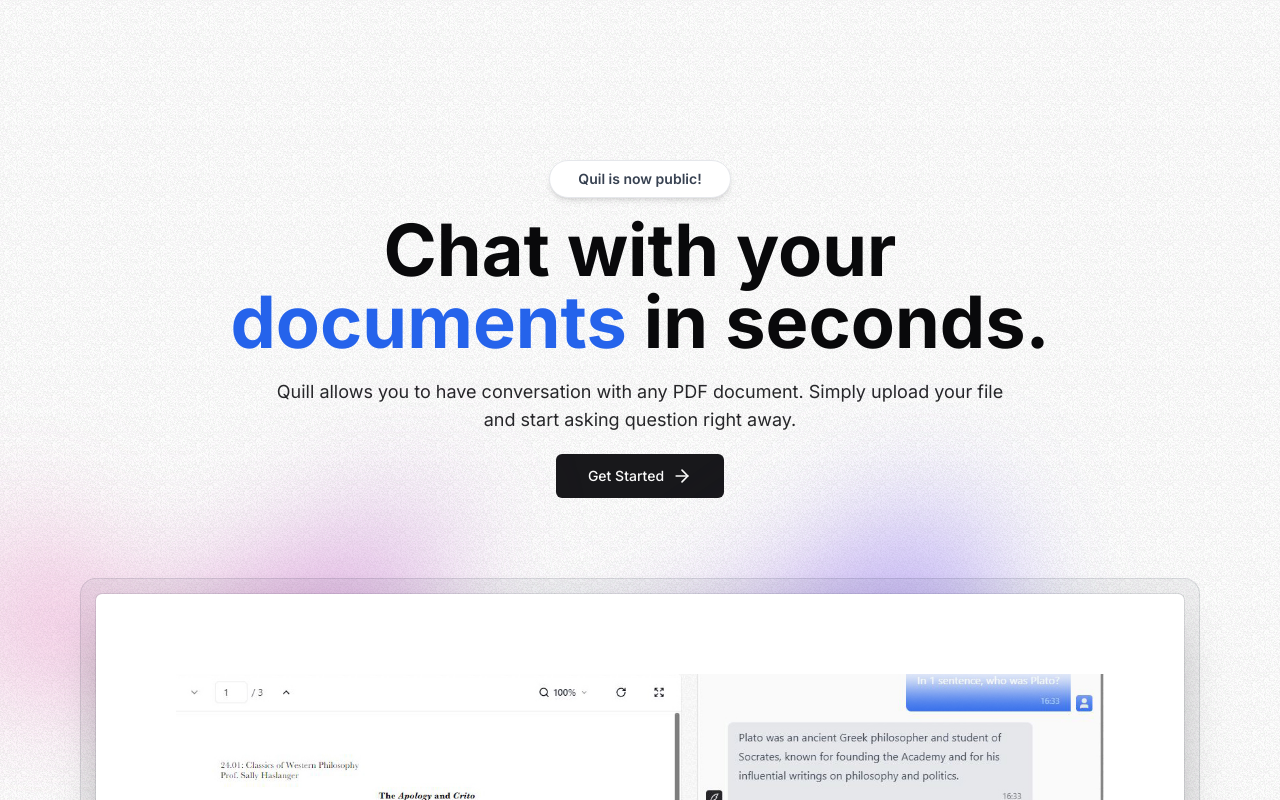
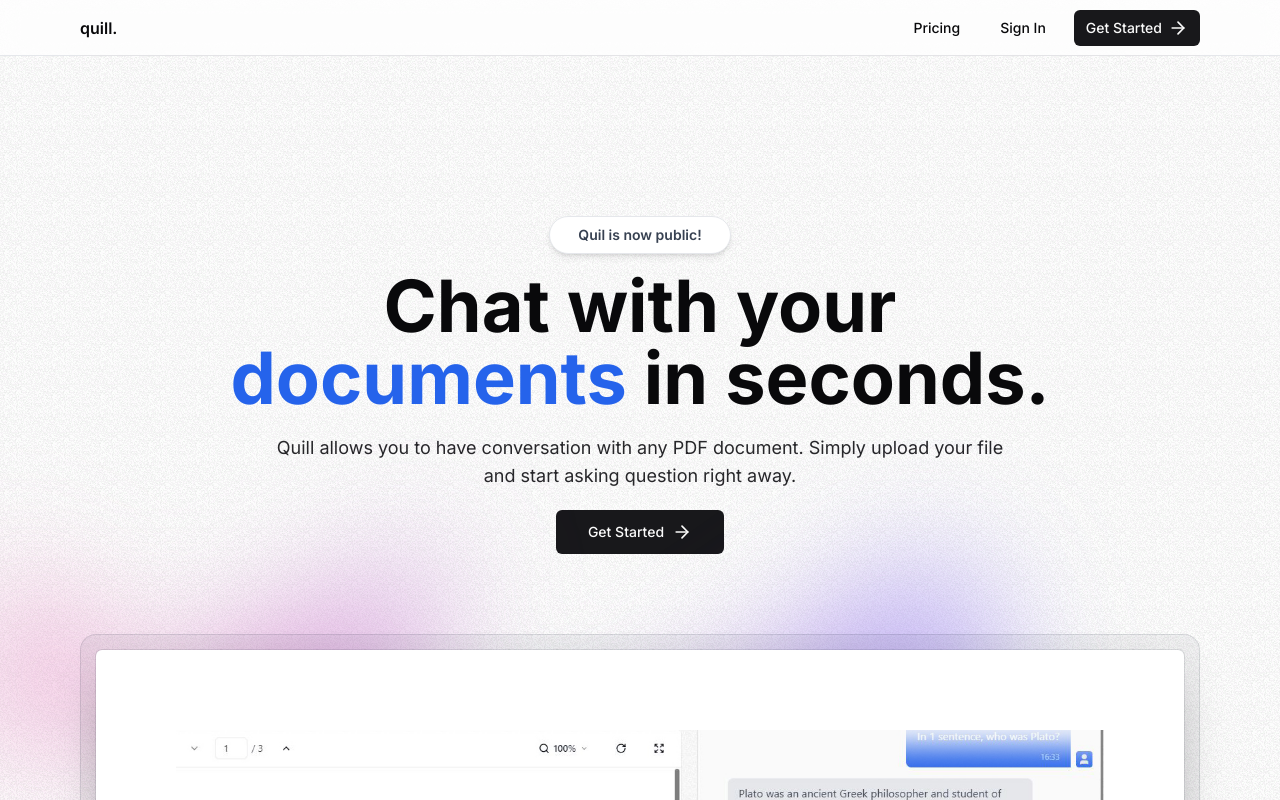
Before and after one commit to mohamed-tsx/quill, a Next.js app: page / in a window 1280 px wide. Shown: the top 800 px of the page. Built offline with nearby package versions, Linux system fonts and the light colour scheme.

Commit message:
Completed the navbar

```diff
--- a/package.json
+++ b/package.json
@@ -9,6 +9,7 @@
     "lint": "next lint"
   },
   "dependencies": {
+    "@kinde-oss/kinde-auth-nextjs": "^2.1.15",
     "@radix-ui/react-slot": "^1.0.2",
     "@tailwindcss/typography": "^0.5.10",
     "class-variance-authority": "^0.7.0",
--- /dev/null
+++ b/src/Components/Navbar.tsx
@@ -0,0 +1,51 @@
+import React from "react";
+import MaxWidthWrapper from "./MaxWidthWrapper";
+import Link from "next/link";
+import { buttonVariants } from "./ui/button";
+import { LoginLink, RegisterLink } from "@kinde-oss/kinde-auth-nextjs/server";
+import { ArrowRight } from "lucide-react";
+const Navbar = () => {
+  return (
+    <nav className="sticky h-14 inset-x-0 top-0 z-30 w-full border-b border-gray-200 bg-white/75 backdrop-blur-lg transition-all">
+      <MaxWidthWrapper>
+        <div className="flex h-14 items-center justify-between border-b border-zinc-200">
+          <Link href="/" className="flex font-semibold z-40">
+            <span>quill.</span>
+          </Link>
+          {/* todo: add mobile navbar */}
+
+          <div className="hidden items-center space-x-4 sm:flex">
+            <>
+              <Link
+                href="/pricing"
+                className={buttonVariants({
+                  variant: "ghost",
+                  size: "sm",
+                })}
+              >
+                Pricing
+              </Link>
+              <LoginLink
+                className={buttonVariants({
+                  variant: "ghost",
+                  size: "sm",
+                })}
+              >
+                Sign In
+              </LoginLink>
+              <RegisterLink
+                className={buttonVariants({
+                  size: "sm",
+                })}
+              >
+                Get Started <ArrowRight className="ml-1.5 h-5 w-5" />
+              </RegisterLink>
+            </>
+          </div>
+        </div>
+      </MaxWidthWrapper>
+    </nav>
+  );
+};
+
+export default Navbar;
--- a/src/app/layout.tsx
+++ b/src/app/layout.tsx
@@ -2,6 +2,7 @@ import type { Metadata } from "next";
 import { Inter } from "next/font/google";
 import "./globals.css";
 import { cn } from "@/lib/utils";
+import Navbar from "@/Components/Navbar";
 
 const inter = Inter({ subsets: ["latin"] });
 
@@ -23,6 +24,7 @@ export default function RootLayout({
           inter.className
         )}
       >
+        <Navbar />
         {children}
       </body>
     </html>
```
Also changed, not shown: 1 other file (tests, documents, lock files or other folders).
